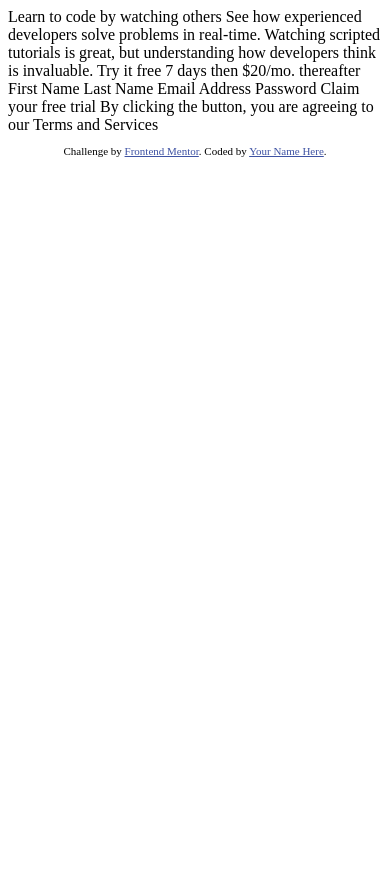
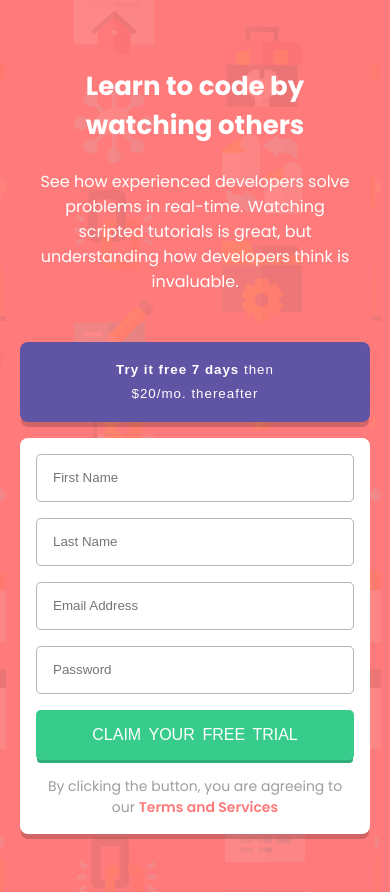
Before and after one commit to PhilipeeX/intro-component-with-signup-form-master, a plain HTML site: page index.html in a window 390 px wide. Before the commit the page ends 844 px from the top, so only its background shows below. Drawn offline with Linux system fonts and the light colour scheme.

Commit message:
layoult iniciado por mobile-first workflow, página para armazenar os dados do formulário criada e adicionada ao action do form, deploy feito para teste inicial

```diff
--- a/index.html
+++ b/index.html
@@ -3,40 +3,40 @@
 <head>
   <meta charset="UTF-8">
   <meta name="viewport" content="width=device-width, initial-scale=1.0"> <!-- displays site properly based on user's device -->
-
   <link rel="icon" type="image/png" sizes="32x32" href="./images/favicon-32x32.png">
-
+  <link rel="stylesheet" href="style.css">
   <title>Frontend Mentor | Intro component with sign up form</title>
 
-  <!-- Feel free to remove these styles or customise in your own stylesheet 👍 -->
-  <style>
-    .attribution { font-size: 11px; text-align: center; }
-    .attribution a { color: hsl(228, 45%, 44%); }
-  </style>
 </head>
 <body>
-
-  Learn to code by watching others
-
-  See how experienced developers solve problems in real-time. Watching scripted tutorials is great,
-  but understanding how developers think is invaluable.
-
-  Try it free 7 days then $20/mo. thereafter
-
-  First Name
-  Last Name
-  Email Address
-  Password
-
-  Claim your free trial
-
-  By clicking the button, you are agreeing to our Terms and Services
-
-  <footer>
+  <main>
+    <div class="container">
+      <section>
+        <h1>Learn to code by watching others</h1>
+        <p>See how experienced developers solve problems in real-time. Watching scripted tutorials is great,
+          but understanding how developers think is invaluable. </p>
+      </section>
+      <section>
+        <h2 style="display: none;">Button and Form</h2>
+        <button class="btn-try"><em>Try it free 7 days</em> then $20/mo. thereafter</button>
+        <form action="https://api.sheetmonkey.io/form/t8szWS5GP8CyTWPGAWRLat" method="post">
+          <input type="text" name="first-name" placeholder="First Name">
+          <input type="text" name="last-name" placeholder="Last Name">
+          <input type="email" name="email" placeholder="Email Address">
+          <input type="password" name="senha" placeholder="Password">
+          <Figure>
+          <button>Claim your free trial</button>
+          <figcaption>By clicking the button, you are agreeing to our <em>Terms and Services</em></figcaption>
+          </Figure>
+        </form>
+      </section>
+    </div>
+  </main>
+  <!-- <footer>
     <p class="attribution">
       Challenge by <a href="https://www.frontendmentor.io?ref=challenge" target="_blank">Frontend Mentor</a>.
       Coded by <a href="#">Your Name Here</a>.
     </p>
-  </footer>
+  </footer> -->
 </body>
 </html>
--- /dev/null
+++ b/style.css
@@ -0,0 +1,139 @@
+@import url('https://fonts.googleapis.com/css2?family=Poppins:wght@400;500;600;700&display=swap');
+:root {
+    /* Colors
+    Primary */
+    --Red: hsl(0, 100%, 74%);
+    --Green: hsl(154, 59%, 51%);
+
+    /* Accent */
+    --Blue: hsl(248, 32%, 49%);
+
+    /* Neutral */
+    --Dark-Blue: hsl(249, 10%, 26%);
+    --Grayish-Blue: hsl(246, 25%, 77%);
+
+    /* Typography
+    Body Copy
+    Font size: 16px
+
+    Font
+    Family: Poppins
+    Weights: 400, 500, 600, 700 */
+}
+* {
+    padding: 0;
+    margin: 0;
+    box-sizing: border-box;
+}
+body {
+    background-color: var(--Red);
+    display: flex;
+    flex-direction: column;
+    font-family: 'Poppins';
+}
+main {
+    min-height: 100vh;
+    background: url(/images/bg-intro-mobile.png);
+    background-repeat: repeat;
+    display: flex;
+    justify-content: center;
+}
+.container {
+    margin: 15% 0;
+    max-width: 350px;
+    height: fit-content;
+}
+section {
+    display: flex;
+    flex-direction: column;
+    justify-content: center;
+}
+section h1 {
+    color: white;
+    font-size: 26px;
+    text-align: center;
+    padding: .5rem;
+    margin-bottom: 1rem;
+}
+section p {
+    color: white;
+    text-align: center;
+    font-size: 16px;
+    font-weight: 400;
+    padding: 0 1rem;
+    margin-bottom: 3rem;
+}
+.btn-try {
+    border: none;
+    background-color: var(--Blue);
+    padding: 1rem 5rem;
+    border-radius: .5rem;
+    margin-bottom: 1rem;
+    color: white;
+    font-weight: 400;
+    line-height: 1.5rem;
+    letter-spacing: 1px;
+    cursor: pointer;
+    -webkit-box-shadow: 0px 6px 0px -1px rgba(0,0,0,0.18);
+    -moz-box-shadow: 0px 6px 0px -1px rgba(0,0,0,0.18);
+    box-shadow: 0px 6px 0px -1px rgba(0,0,0,0.18);
+}
+button em {
+    font-style: normal;
+    font-weight: bold;
+}
+form {
+    display: flex;
+    flex-direction: column;
+    align-items: center;
+    background-color: white;
+    border-radius: .5rem;
+    padding: 1rem;
+    -webkit-box-shadow: 0px 6px 0px -1px rgba(0,0,0,0.18);
+    -moz-box-shadow: 0px 6px 0px -1px rgba(0,0,0,0.18);
+    box-shadow: 0px 6px 0px -1px rgba(0,0,0,0.18);
+    gap: 1rem;
+}
+form input {
+    width: 100%;
+    height: 3rem;
+    border-radius: .3rem;
+    border: .5px solid rgb(179, 179, 179);
+    padding: 1rem;
+}
+figure {
+    display: flex;
+    flex-direction: column;
+    align-items: center;
+}
+figure button {
+    border: none;
+    background-color: var(--Green);
+    color: white;
+    padding: 1rem;
+    width: 100%;
+    border-radius: .3rem;
+    margin-bottom: 1rem;
+    font-size: 16px;
+    -webkit-box-shadow: 0px 4px 0px -1px rgba(47,173,118,1);
+    -moz-box-shadow: 0px 4px 0px -1px rgba(47,173,118,1);
+    box-shadow: 0px 4px 0px -1px rgba(47,173,118,1);
+    text-transform: uppercase;
+    word-spacing: .2rem;
+    font-weight: 500;
+    cursor: pointer;
+}
+figcaption {
+    text-align: center;
+    padding: 0 .6rem;
+    color: rgb(158, 158, 158);
+    font-size: 14px;
+}
+figcaption em {
+    font-style: normal;
+    color: var(--Red);
+    font-weight: 600;
+}
+
+/* .attribution { font-size: 11px; text-align: center; }
+    .attribution a { color: hsl(228, 45%, 44%); } */
```
